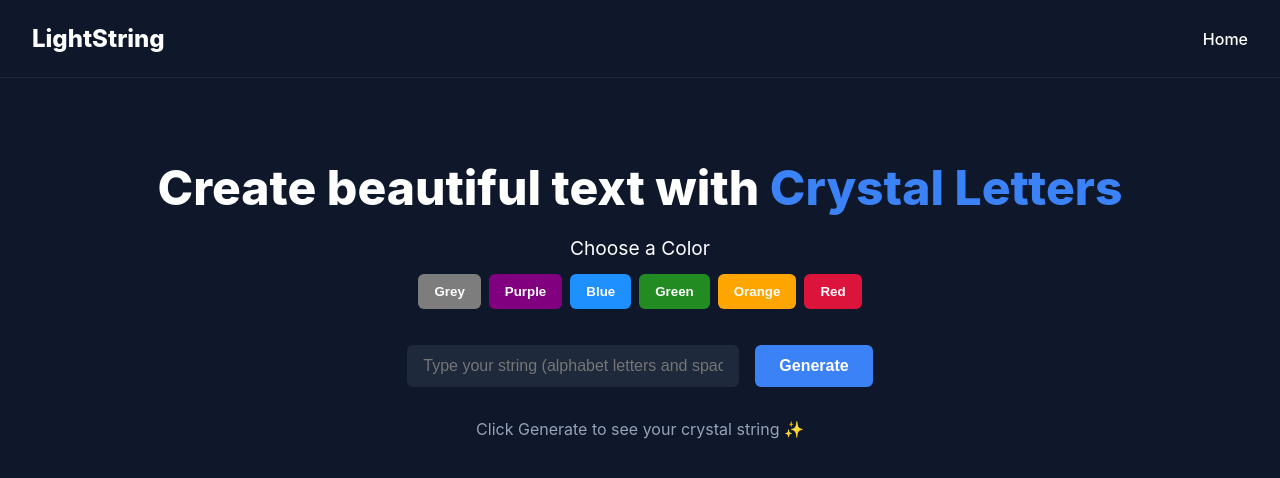
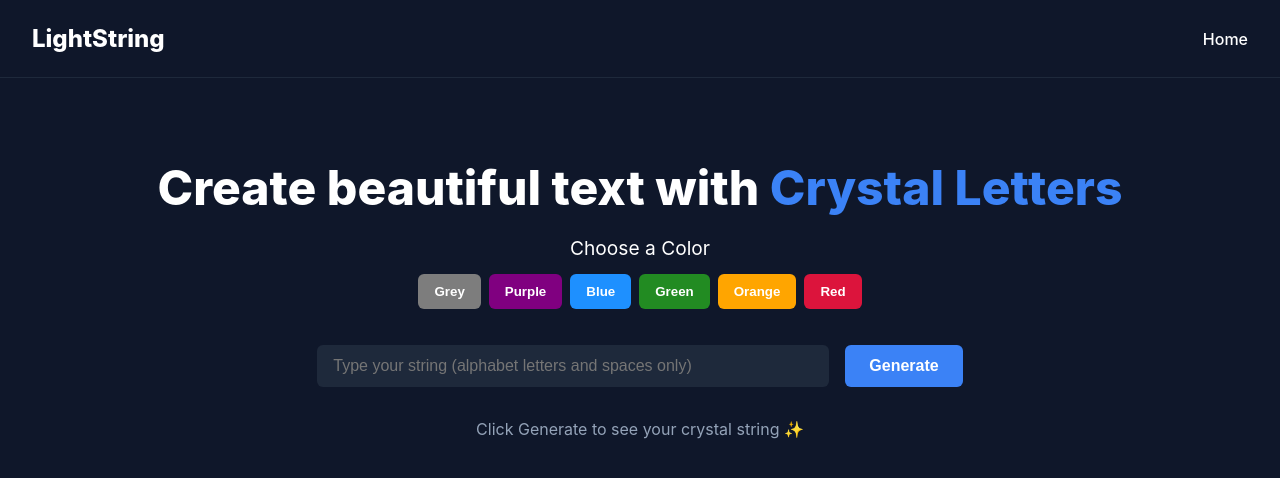
Before and after one commit to adityab39/lightstring, a Vue app in the folder frontend/lightstring-app/: page / in a window 1280 px wide. Shown: the top 478 px of the page. Built offline with nearby package versions, Linux system fonts and the light colour scheme; no server answers.

Commit message:
Added minor fix

```diff
--- a/frontend/lightstring-app/style.css
+++ b/frontend/lightstring-app/style.css
@@ -67,7 +67,8 @@ h1 span {
 
 .input-box input {
   padding: 0.75rem 1rem;
-  width: 300px;
+  width: 100%;
+  max-width: 480px;
   border: none;
   border-radius: 6px;
   font-size: 1rem;
```
